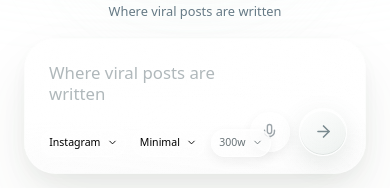
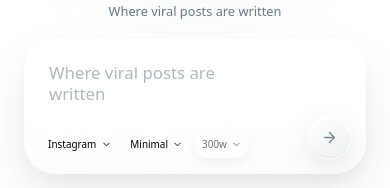
Before and after one commit to insanekrishnna/instruct_ai, a Next.js app: page / in a window 390 px wide. Shown: the part 369-557 px from the top of the page. Built offline with nearby package versions, Linux system fonts and the light colour scheme.

Commit message:
chat interface options alignment

```diff
--- a/src/components/InstructHome.tsx
+++ b/src/components/InstructHome.tsx
@@ -519,8 +519,8 @@ function Hero() {
           lineHeight: "1.3rem",
           color: "#1e1d1d",
           height: "5.25rem",
-          paddingBottom: "2.7rem",
-          paddingRight: "6rem",
+          paddingBottom: "2.95rem",
+          paddingRight: isMobile ? "4.9rem" : "5.35rem",
         }}
         className="placeholder:text-[#b0b8bb]"
       />
@@ -529,14 +529,14 @@ function Hero() {
         data-hero-menu-root="true"
         style={{
           position: "absolute",
-          bottom: "1rem",
+          bottom: "0.95rem",
           left: "1rem",
           zIndex: 9998,
           display: "flex",
           alignItems: "center",
-          gap: isMobile ? "0.35rem" : "0.65rem",
+          gap: isMobile ? "0.28rem" : "0.55rem",
           flexWrap: "nowrap",
-          maxWidth: isMobile ? "calc(100% - 6.2rem)" : "calc(100% - 8rem)",
+          maxWidth: isMobile ? "calc(100% - 4.7rem)" : "calc(100% - 6rem)",
         }}
       >
         <div style={{ position: "relative" }}>
@@ -554,8 +554,8 @@ function Hero() {
               borderRadius: "999px",
               display: "inline-flex",
               alignItems: "center",
-              gap: "0.4rem",
-              padding: isMobile ? "0.34rem 0.45rem" : "0.38rem 0.65rem",
+              gap: isMobile ? "0.28rem" : "0.4rem",
+              padding: isMobile ? "0.3rem 0.38rem" : "0.38rem 0.65rem",
               background: "linear-gradient(145deg, rgba(255,255,255,0.7), rgba(255,255,255,0.3))",
               border: "1px solid rgba(255,255,255,0.8)",
               boxShadow: "0 4px 12px rgba(39, 36, 36, 0.0), 0 1px 0 rgba(255,255,255,0.9) inset",
@@ -564,7 +564,7 @@ function Hero() {
               transition: "all 0.25s ease",
               backdropFilter: "blur(8px)",
               WebkitBackdropFilter: "blur(8px)",
-              fontSize: isMobile ? "0.66rem" : "0.72rem",
+              fontSize: isMobile ? "0.62rem" : "0.72rem",
               fontWeight: 500,
               flexShrink: 0,
             }}
@@ -636,8 +636,8 @@ function Hero() {
               borderRadius: "999px",
               display: "inline-flex",
               alignItems: "center",
-              gap: "0.4rem",
-              padding: isMobile ? "0.34rem 0.45rem" : "0.38rem 0.65rem",
+              gap: isMobile ? "0.28rem" : "0.4rem",
+              padding: isMobile ? "0.3rem 0.38rem" : "0.38rem 0.65rem",
               background: "linear-gradient(145deg, rgba(255,255,255,0.7), rgba(255,255,255,0.3))",
               border: "1px solid rgba(255,255,255,0.8)",
               boxShadow: "0 4px 12px rgba(39, 36, 36, 0.0), 0 1px 0 rgba(255,255,255,0.9) inset",
@@ -646,7 +646,7 @@ function Hero() {
               transition: "all 0.25s ease",
               backdropFilter: "blur(8px)",
               WebkitBackdropFilter: "blur(8px)",
-              fontSize: isMobile ? "0.66rem" : "0.72rem",
+              fontSize: isMobile ? "0.62rem" : "0.72rem",
               fontWeight: 500,
               flexShrink: 0,
             }}
@@ -718,8 +718,8 @@ function Hero() {
               borderRadius: "999px",
               display: "inline-flex",
               alignItems: "center",
-              gap: "0.4rem",
-              padding: isMobile ? "0.34rem 0.45rem" : "0.38rem 0.65rem",
+              gap: isMobile ? "0.28rem" : "0.4rem",
+              padding: isMobile ? "0.3rem 0.38rem" : "0.38rem 0.65rem",
               background: "linear-gradient(145deg, rgba(255,255,255,0.7), rgba(255,255,255,0.3))",
               border: "1px solid rgba(255,255,255,0.8)",
               boxShadow: "0 4px 12px rgba(0,0,0,0.06), 0 1px 0 rgba(255,255,255,0.9) inset",
@@ -728,7 +728,7 @@ function Hero() {
               transition: "all 0.25s ease",
               backdropFilter: "blur(8px)",
               WebkitBackdropFilter: "blur(8px)",
-              fontSize: isMobile ? "0.66rem" : "0.72rem",
+              fontSize: isMobile ? "0.62rem" : "0.72rem",
               fontWeight: 500,
               flexShrink: 0,
             }}
@@ -790,16 +790,16 @@ function Hero() {
       <div
         style={{
           position: "absolute",
-          bottom: "1.1rem",
-          right: "1.1rem",
+          bottom: "0.88rem",
+          right: "0.88rem",
           zIndex: 2,
           display: "flex",
           alignItems: "center",
-          gap: "0.6rem",
+          gap: "0.4rem",
         }}
       >
         {/* Mic button — glass pill */}
-        <button
+        {/* <button
           aria-label="Voice input"
           style={{
             width: "2.5rem",
@@ -829,14 +829,14 @@ function Hero() {
           }}
         >
           <Mic size={17} />
-        </button>
+        </button> */}
 
         {/* Submit button — frosted glass pill with glow */}
         <button
           aria-label="Submit prompt"
           style={{
-            width: "3rem",
-            height: "3rem",
+            width: "2.7rem",
+            height: "2.7rem",
             borderRadius: "50%",
             display: "grid",
             placeItems: "center",
@@ -863,7 +863,7 @@ function Hero() {
             (e.currentTarget as HTMLButtonElement).style.color = "#7a8a8f";
           }}
         >
-          <ArrowRight size={19} />
+          <ArrowRight size={17} />
         </button>
       </div>
     </div>
```
